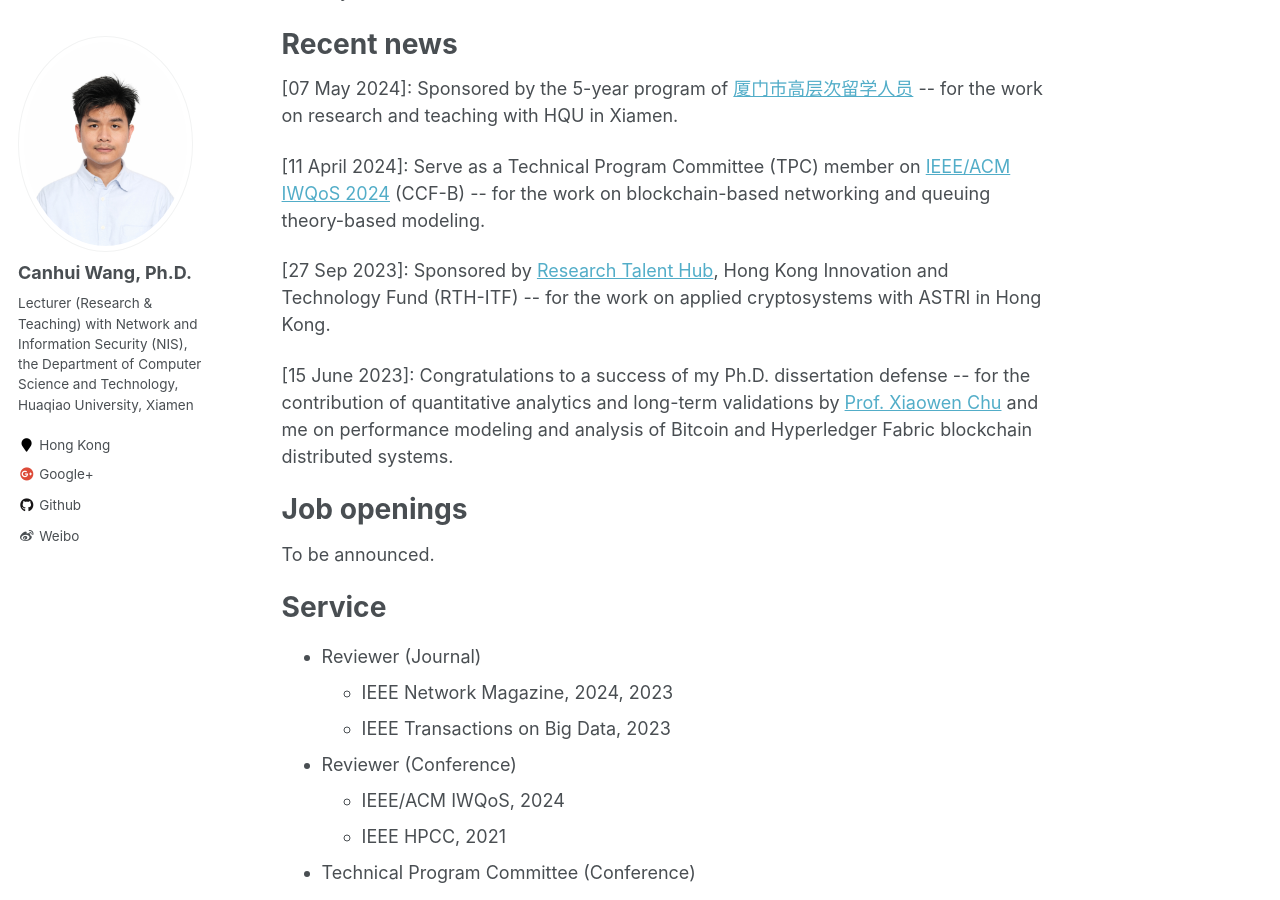
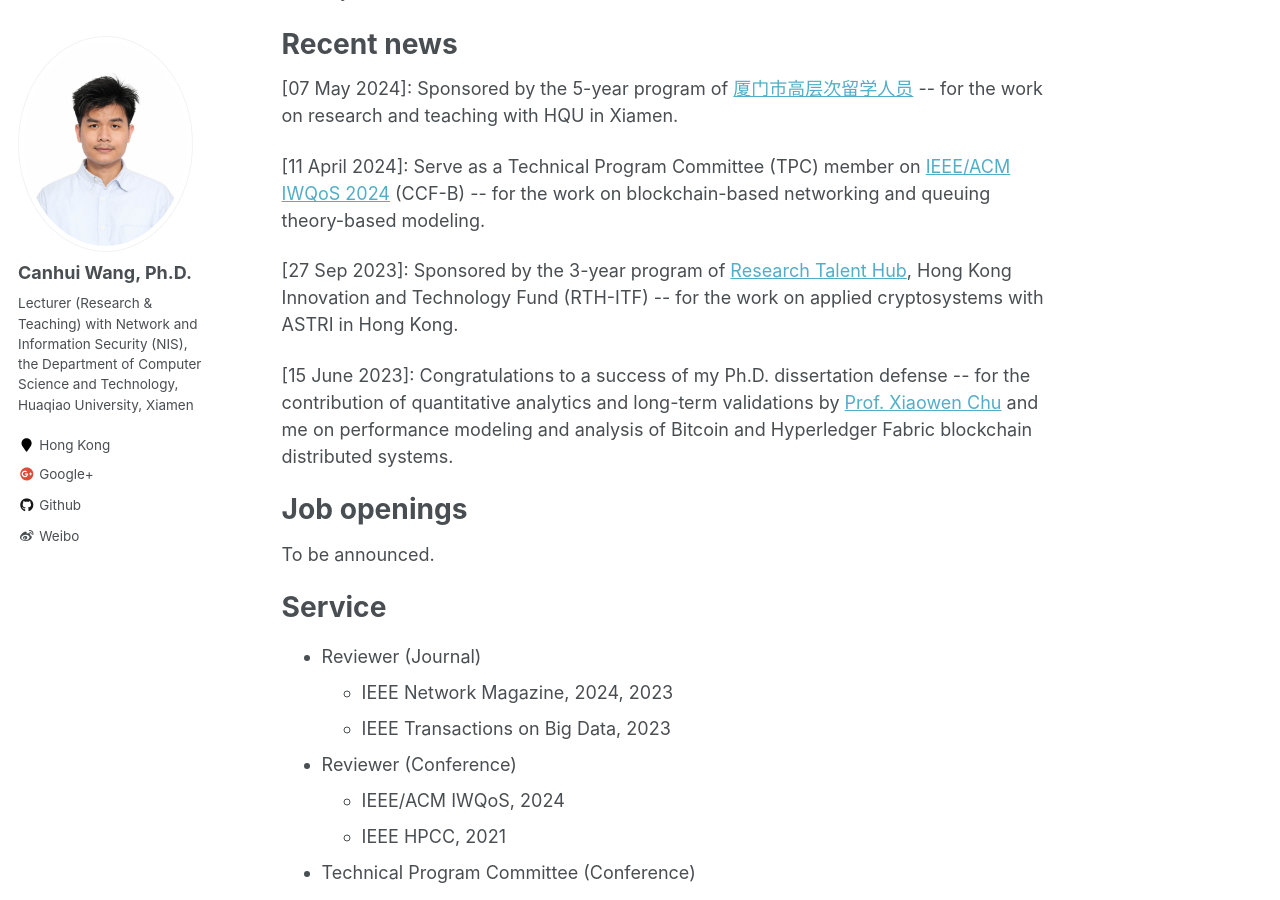
Before and after one commit to Canhui/canhui.github.io, a Jekyll site: the page built from _pages/about.md, in a window 1280 px wide and 900 px high, scrolled down 561 px. Built offline with Jekyll 4.4.1, drawn with Linux system fonts in a browser that asks for light colours.

Commit message:
Update about.md

```diff
--- a/_pages/about.md
+++ b/_pages/about.md
@@ -17,7 +17,7 @@ Recent news
 
 \[11 April 2024\]: Serve as a Technical Program Committee (TPC) member on [IEEE/ACM IWQoS 2024](https://iwqos2024.ieee-iwqos.org/committees/technical-program-committee) (CCF-B) -\- for the work on blockchain-based networking and queuing theory-based modeling.
 
-\[27 Sep 2023\]: Sponsored by [Research Talent Hub](https://www.itf.gov.hk/en/funding-programmes/nurturing-talent/research-talent-hub/), Hong Kong Innovation and Technology Fund (RTH-ITF) -\- for the work on applied cryptosystems with ASTRI in Hong Kong.
+\[27 Sep 2023\]: Sponsored by the 3-year program of [Research Talent Hub](https://www.itf.gov.hk/en/funding-programmes/nurturing-talent/research-talent-hub/), Hong Kong Innovation and Technology Fund (RTH-ITF) -\- for the work on applied cryptosystems with ASTRI in Hong Kong.
 
 \[15 June 2023\]: Congratulations to a success of my Ph.D. dissertation defense -\- for the contribution of quantitative analytics and long-term validations by [Prof. Xiaowen Chu](https://scholar.google.com/citations?user=v4rX24EAAAAJ) and me on performance modeling and analysis of Bitcoin and Hyperledger Fabric blockchain distributed systems.
 
```
